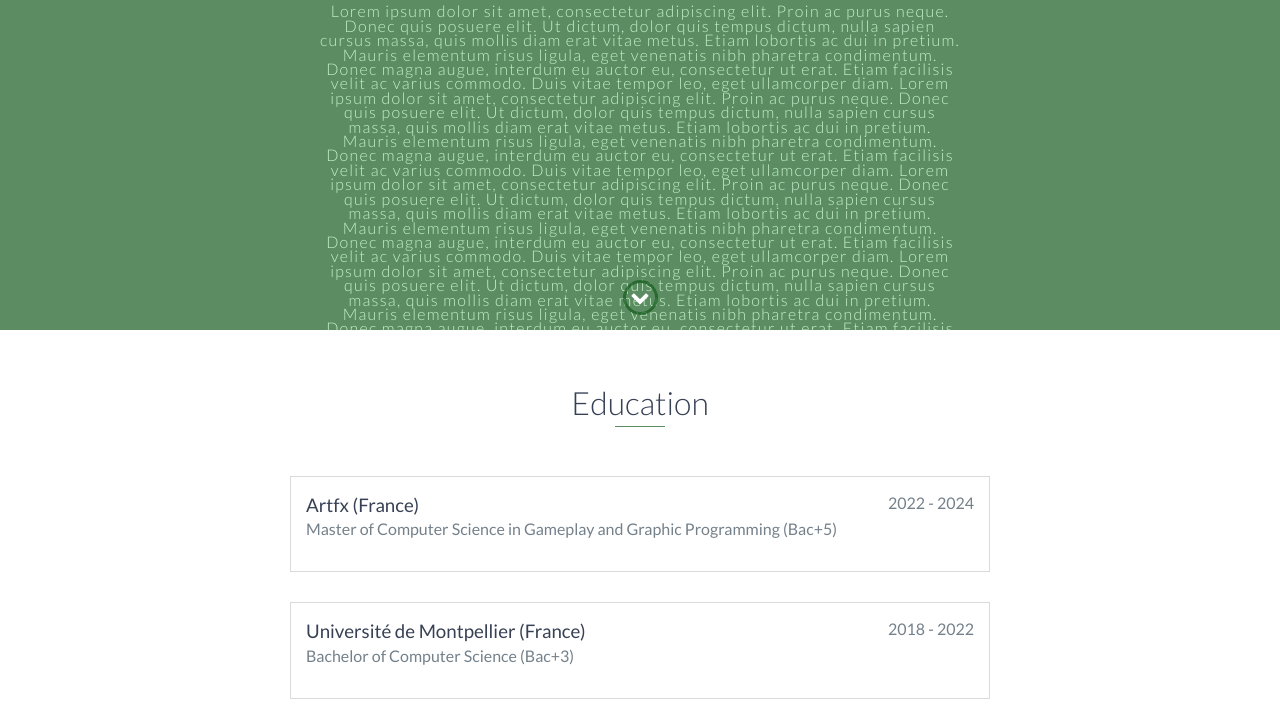
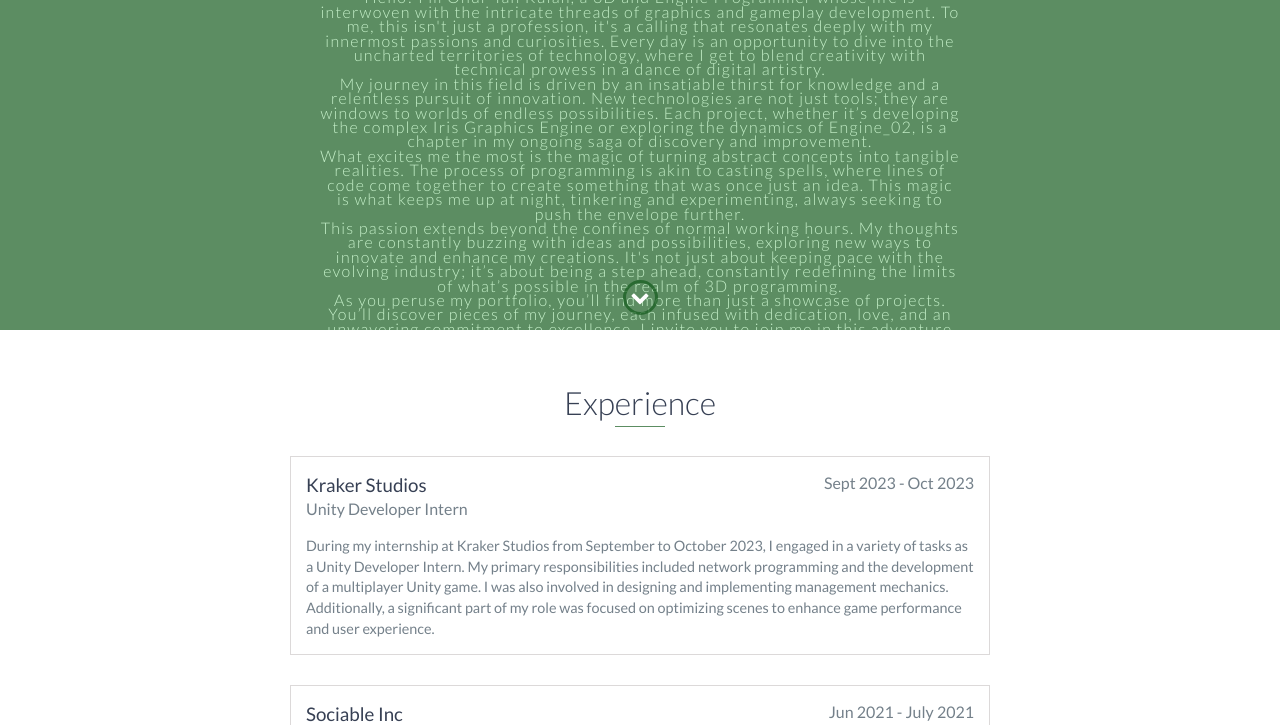
Before and after one commit to Tnkln99/Tnkln99.github.io, a website: page index.html in a window 1280 px wide. Shown: the part 470-1195 px from the top of the page. Drawn offline with nearby package versions, Linux system fonts and the light colour scheme.

Commit message:
About me filled

```diff
--- a/index.html
+++ b/index.html
@@ -28,10 +28,10 @@
                 <a href="#about">About</a>
             </li> -->
             <li>
-                <a href="#education">Education</a>
+                <a href="#experience">Experience</a>
             </li>
             <li>
-                <a href="#experience">Experience</a>
+                <a href="#education">Education</a>
             </li>
             <li>
                 <a href="#projects">Engine Projects</a>
@@ -58,22 +58,22 @@
             <h1>Onur Tan Kulan</h1>
             <h2>3D / Engine Programmer</h2>
             <p>
-                Lorem ipsum dolor sit amet, consectetur adipiscing elit. Proin ac purus neque. Donec quis posuere elit. Ut dictum, dolor
-                quis tempus dictum, nulla sapien cursus massa, quis mollis diam erat vitae metus. Etiam lobortis ac dui in pretium.
-                Mauris elementum risus ligula, eget venenatis nibh pharetra condimentum. Donec magna augue, interdum eu auctor eu,
-                consectetur ut erat. Etiam facilisis velit ac varius commodo. Duis vitae tempor leo, eget ullamcorper diam.
-                Lorem ipsum dolor sit amet, consectetur adipiscing elit. Proin ac purus neque. Donec quis posuere elit. Ut dictum, dolor
-                quis tempus dictum, nulla sapien cursus massa, quis mollis diam erat vitae metus. Etiam lobortis ac dui in pretium.
-                Mauris elementum risus ligula, eget venenatis nibh pharetra condimentum. Donec magna augue, interdum eu auctor eu,
-                consectetur ut erat. Etiam facilisis velit ac varius commodo. Duis vitae tempor leo, eget ullamcorper diam.
-                Lorem ipsum dolor sit amet, consectetur adipiscing elit. Proin ac purus neque. Donec quis posuere elit. Ut dictum, dolor
-                quis tempus dictum, nulla sapien cursus massa, quis mollis diam erat vitae metus. Etiam lobortis ac dui in pretium.
-                Mauris elementum risus ligula, eget venenatis nibh pharetra condimentum. Donec magna augue, interdum eu auctor eu,
-                consectetur ut erat. Etiam facilisis velit ac varius commodo. Duis vitae tempor leo, eget ullamcorper diam.
-                Lorem ipsum dolor sit amet, consectetur adipiscing elit. Proin ac purus neque. Donec quis posuere elit. Ut dictum, dolor
-                quis tempus dictum, nulla sapien cursus massa, quis mollis diam erat vitae metus. Etiam lobortis ac dui in pretium.
-                Mauris elementum risus ligula, eget venenatis nibh pharetra condimentum. Donec magna augue, interdum eu auctor eu,
-                consectetur ut erat. Etiam facilisis velit ac varius commodo. Duis vitae tempor leo, eget ullamcorper diam.
+                Hello! I’m Onur Tan Kulan, a 3D and Engine Programmer whose life is interwoven with the intricate threads of graphics and gameplay development.
+                To me, this isn't just a profession, it's a calling that resonates deeply with my innermost passions and curiosities. Every day is an opportunity to dive into the uncharted territories
+                of technology, where I get to blend creativity with technical prowess in a dance of digital artistry.
+                <br>
+                My journey in this field is driven by an insatiable thirst for knowledge and a relentless pursuit of innovation. New technologies are not just tools;
+                they are windows to worlds of endless possibilities. Each project, whether it’s developing the complex Iris Graphics Engine or exploring the dynamics of Engine_02, is a chapter in my ongoing saga
+                of discovery and improvement.
+                <br>
+                What excites me the most is the magic of turning abstract concepts into tangible realities. The process of programming is akin to casting spells,
+                where lines of code come together to create something that was once just an idea. This magic is what keeps me up at night, tinkering and experimenting, always seeking to push the envelope further.
+                <br>
+                This passion extends beyond the confines of normal working hours. My thoughts are constantly buzzing with ideas and possibilities, exploring new ways to innovate and enhance my creations.
+                It's not just about keeping pace with the evolving industry; it’s about being a step ahead, constantly redefining the limits of what’s possible in the realm of 3D programming.
+                <br>
+                As you peruse my portfolio, you’ll find more than just a showcase of projects. You’ll discover pieces of my journey, each infused with dedication, love, and an unwavering commitment to excellence.
+                I invite you to join me in this adventure of exploration and creativity, where together, we can continue to push the boundaries of digital design and technology.
             </p>
             <!-- <a href="" class="btn-rounded-white">Download Resume</a> -->
         </div>
@@ -89,21 +89,8 @@
         <!-- End #lead-down -->
     </div>
 
-    <div id="education">
-        <h2 class="heading">Education</h2>
-        <div class="education-block">
-            <h3>Artfx (France)</h3>
-            <span class="education-date">2022 - 2024</span>
-            <h4>Master of Computer Science in Gameplay and Graphic Programming (Bac+5)</h4>
-        </div>
-
-        <div class="education-block">
-            <h3>Université de Montpellier (France)</h3>
-            <span class="education-date">2018 - 2022</span>
-            <h4>Bachelor of Computer Science (Bac+3)</h4>
-        </div>
-
-        <h2 id="experience" class="heading">Experience</h2>
+    <div id="experience">
+        <h2 class="heading">Experience</h2>
         <div class="education-block">
             <h3>Kraker Studios</h3>
             <span class="education-date">Sept 2023 - Oct 2023</span>
@@ -127,7 +114,20 @@
             </p>
         </div>
 
+        <h2 id="education" class="heading">Education</h2>
+        <div class="education-block">
+            <h3>Artfx (France)</h3>
+            <span class="education-date">2022 - 2024</span>
+            <h4>Master of Computer Science in Gameplay and Graphic Programming (Bac+5)</h4>
+        </div>
+
+        <div class="education-block">
+            <h3>Université de Montpellier (France)</h3>
+            <span class="education-date">2018 - 2022</span>
+            <h4>Bachelor of Computer Science (Bac+3)</h4>
+        </div>
     </div>
+
 
     <div id="projects" class="background-alt">
         <h2 class="heading">Engine Projects</h2>
```
